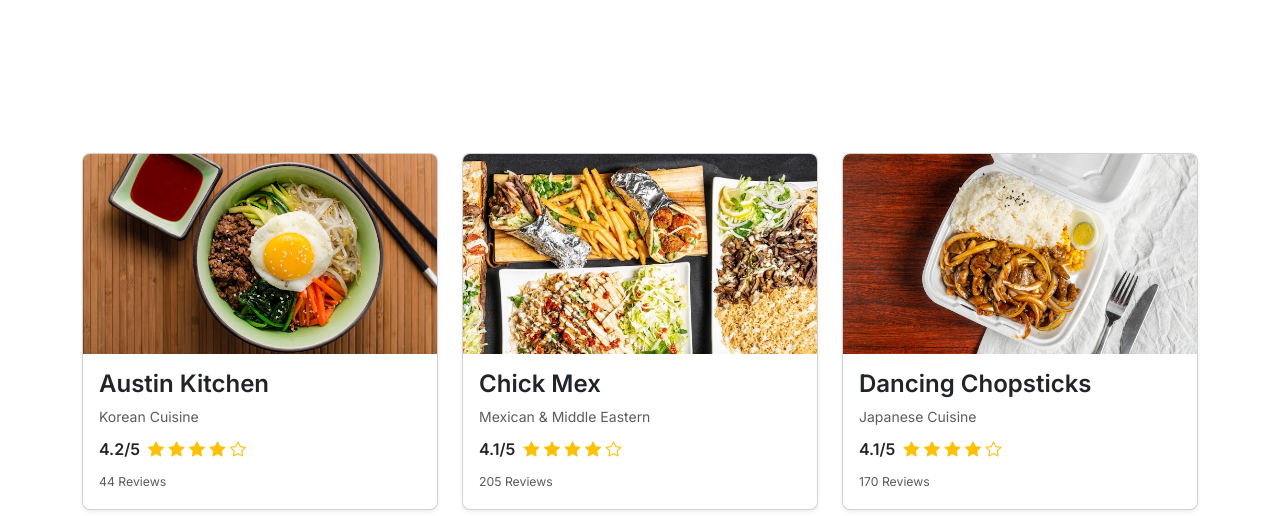
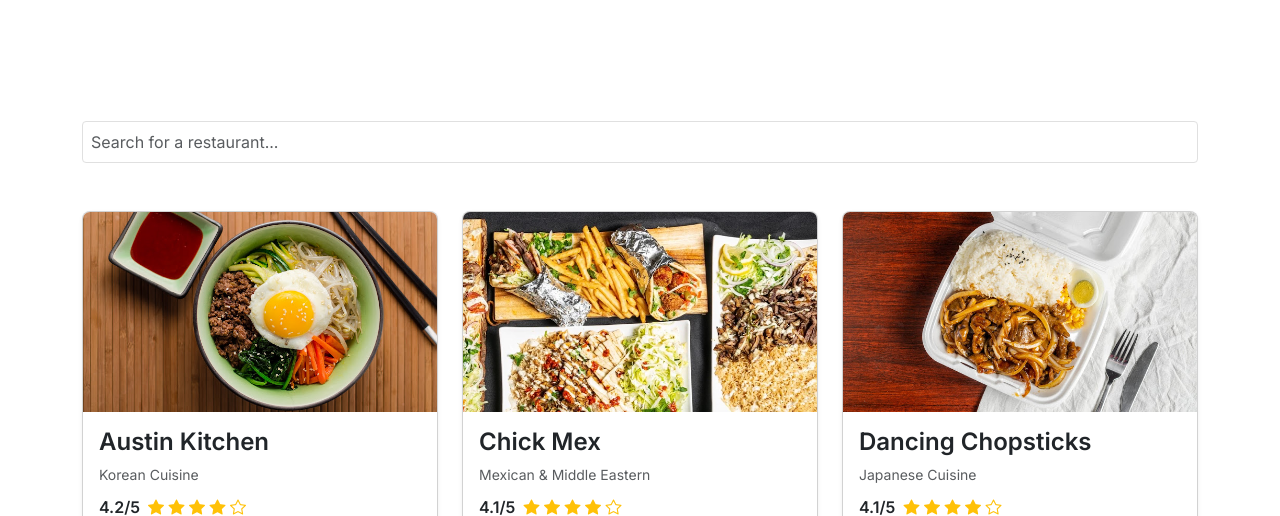
Before and after one commit to h3rogam3r8/cse-312, a Flask app: page / in a window 1280 px wide. Shown: the part 522-1038 px from the top of the page. Run offline with Flask 3, Linux system fonts and the light colour scheme; some libraries are stand-ins or nearby versions.

Commit message:
added searchbar to html file, handled search functionality in js file

```diff
--- a/static/js/script.js
+++ b/static/js/script.js
@@ -38,3 +38,18 @@ function setup_navbar_clicks() {
     });
 
 }
+
+function handleSearch(){
+    const search = document.getElementById('searchInput').value.toLowerCase();
+
+    cards.forEach(card => {
+        const title = card.querySelector('.card-title').textContent.toLowerCase();
+        if (title.includes(search)) {
+            card.parentElement.style.display = ''; // Show the card
+        } else {
+            card.parentElement.style.display = 'none'; // Hide the card
+        }
+    });
+}
+
+document.getElementById('searchInput').addEventListener('input', handleSearch);
--- a/templates/html/index.html
+++ b/templates/html/index.html
@@ -63,6 +63,9 @@
             <div class="container">
                 <div class="text-center mb-5">
                     <h2 class="fw-bold">Featured Restaurants</h2>
+                    <div class="input-group mb-4">
+                        <input type="text" id="searchInput" class="form-control" placeholder="Search for a restaurant..." aria-label="Search for a restaurant">
+                    </div>
                 </div>
                 <div class="row g-4">
 
```
